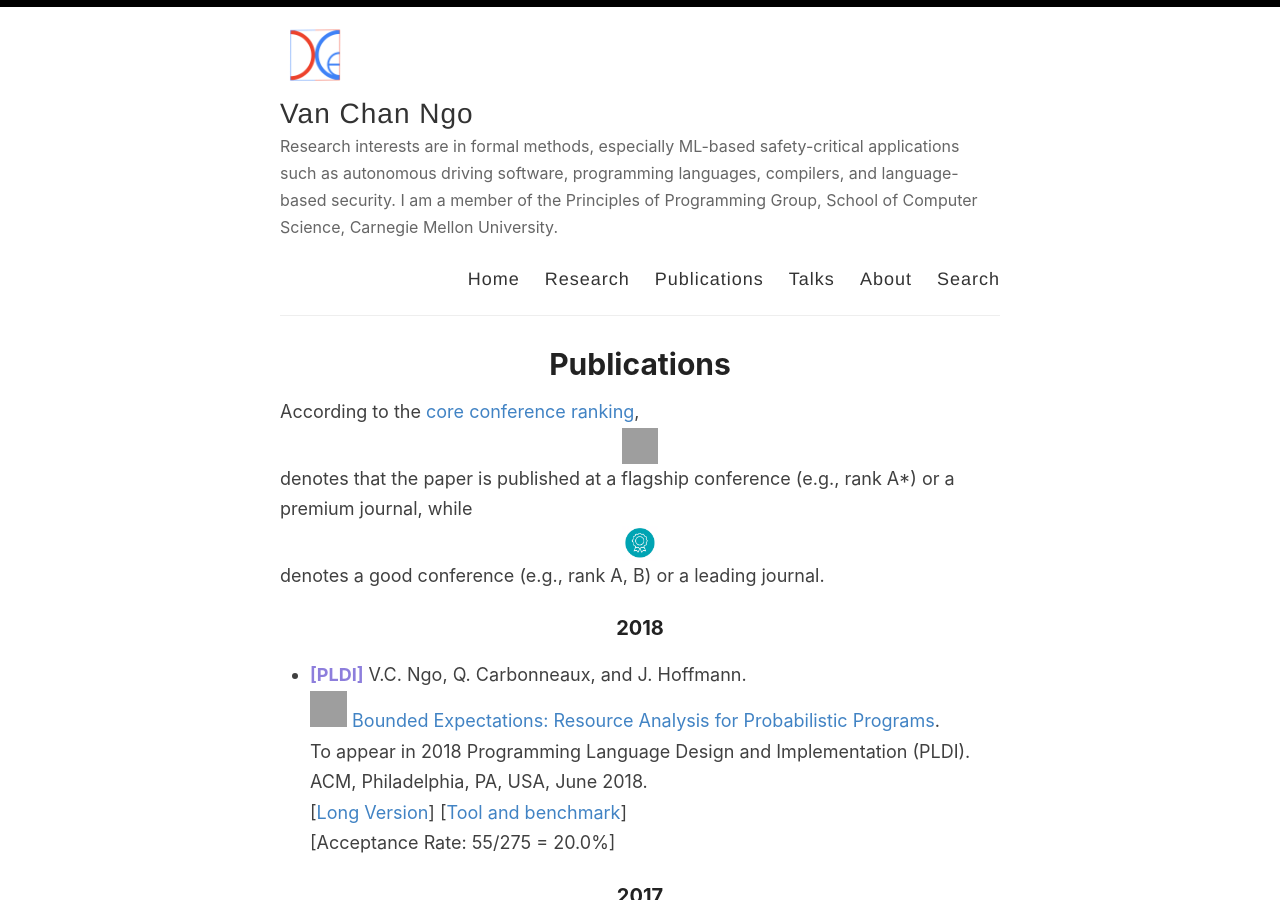
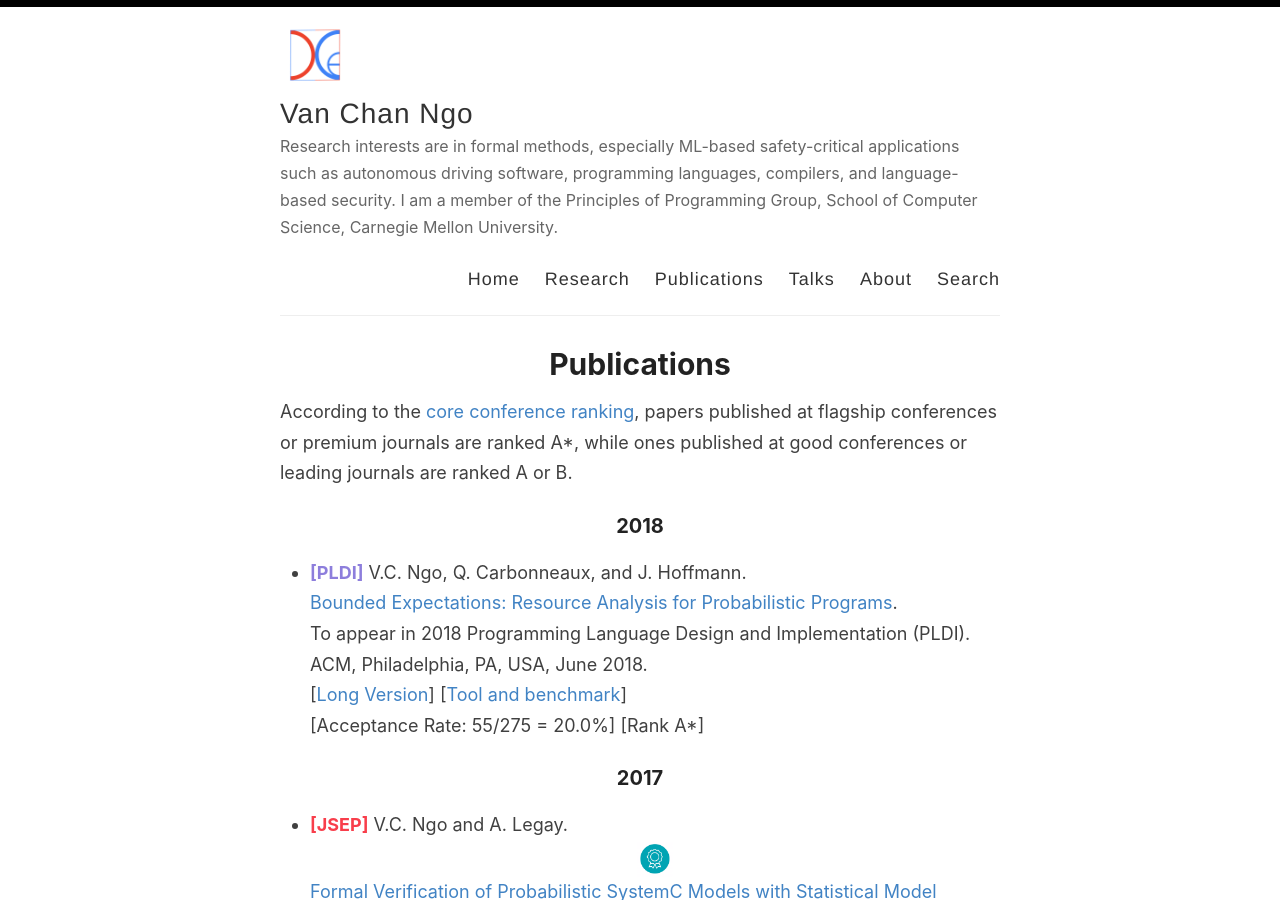
Before and after one commit to channgo2203/channgo2203.github.io, a Jekyll site: the page built from _pages/publications.md, in a window 1280 px wide and 900 px high. Built offline with Jekyll 4.4.1, drawn with Linux system fonts in a browser that asks for light colours.

Commit message:
Update style

```diff
--- a/_pages/publications.md
+++ b/_pages/publications.md
@@ -4,14 +4,14 @@
 permalink: /publications/
 ---
 
-According to the [core conference ranking](http://portal.core.edu.au/conf-ranks/), <img src="{{ site.url }}/images/best_q.png" alt="Flagship conference" style="width:36px;height:36px;"> denotes that the paper is published at a flagship conference (e.g., rank A*) or a premium journal, while <img src="{{ site.url }}/images/good_q.png" alt="Good conference" style="width:36px;height:36px;"> denotes a good conference (e.g., rank A, B) or a leading journal.
+According to the [core conference ranking](http://portal.core.edu.au/conf-ranks/), papers published at flagship conferences or premium journals are ranked A*, while ones published at good conferences or leading journals are ranked A or B.
 
 ### 2018
 * <b style="color: #8d7edc;">[PLDI]</b> V.C. Ngo, Q. Carbonneaux, and J. Hoffmann.
-<img src="{{ site.url }}/images/best_q.png" alt="Flagship conference" style="width:37px;height:36px;"> [Bounded Expectations: Resource Analysis for Probabilistic Programs]({{ site.url }}/pdfs/pldi18.pdf).
+[Bounded Expectations: Resource Analysis for Probabilistic Programs]({{ site.url }}/pdfs/pldi18.pdf).
 To appear in 2018 Programming Language Design and Implementation (PLDI). ACM,  Philadelphia, PA, USA, June 2018.
 [[Long Version]({{ site.url }}/pdfs/cmutr02.pdf)] [[Tool and benchmark]({{ site.url }}/zips/tool_benchmark.zip)]
-[Acceptance Rate: 55/275 = 20.0%]
+[Acceptance Rate: 55/275 = 20.0%] [Rank A*]
 
 ### 2017
 * <b style="color: #F83E4B;">[JSEP]</b> V.C. Ngo and A. Legay.
```
